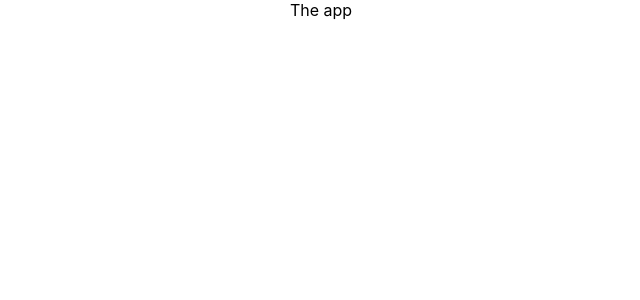
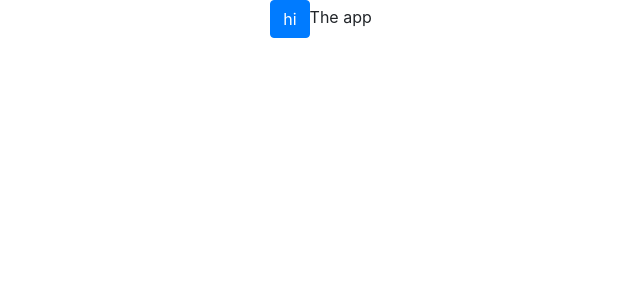
Before and after one commit to Vaselek/toDoApp, a React (Create React App) app: page / in a window 1280 px wide. Shown: the top 300 px of the page, without its empty margins (319-959 px from the left). Built offline with nearby package versions, Linux system fonts and the light colour scheme.

Commit message:
Add bootstrap

```diff
--- a/package.json
+++ b/package.json
@@ -6,7 +6,9 @@
     "@testing-library/jest-dom": "^4.2.4",
     "@testing-library/react": "^9.3.2",
     "@testing-library/user-event": "^7.1.2",
+    "bootstrap": "^4.5.2",
     "react": "^16.13.1",
+    "react-bootstrap": "^1.3.0",
     "react-dom": "^16.13.1",
     "react-scripts": "3.4.3"
   },
--- a/src/components/app/App.js
+++ b/src/components/app/App.js
@@ -1,10 +1,13 @@
 import React from 'react';
+
+import Button from 'react-bootstrap/Button';
 
 import './App.css';
 
 function App() {
   return (
     <div className="App">
+      <Button>hi</Button>
       The app
     </div>
   );
--- a/src/index.js
+++ b/src/index.js
@@ -3,6 +3,8 @@
 import './index.css';
 import App from './components/app/App';
 import * as serviceWorker from './serviceWorker';
+import 'bootstrap/dist/css/bootstrap.min.css';
+
 
 ReactDOM.render(
   <React.StrictMode>
```
Also changed, not shown: 1 other file (tests, documents, lock files or other folders).
